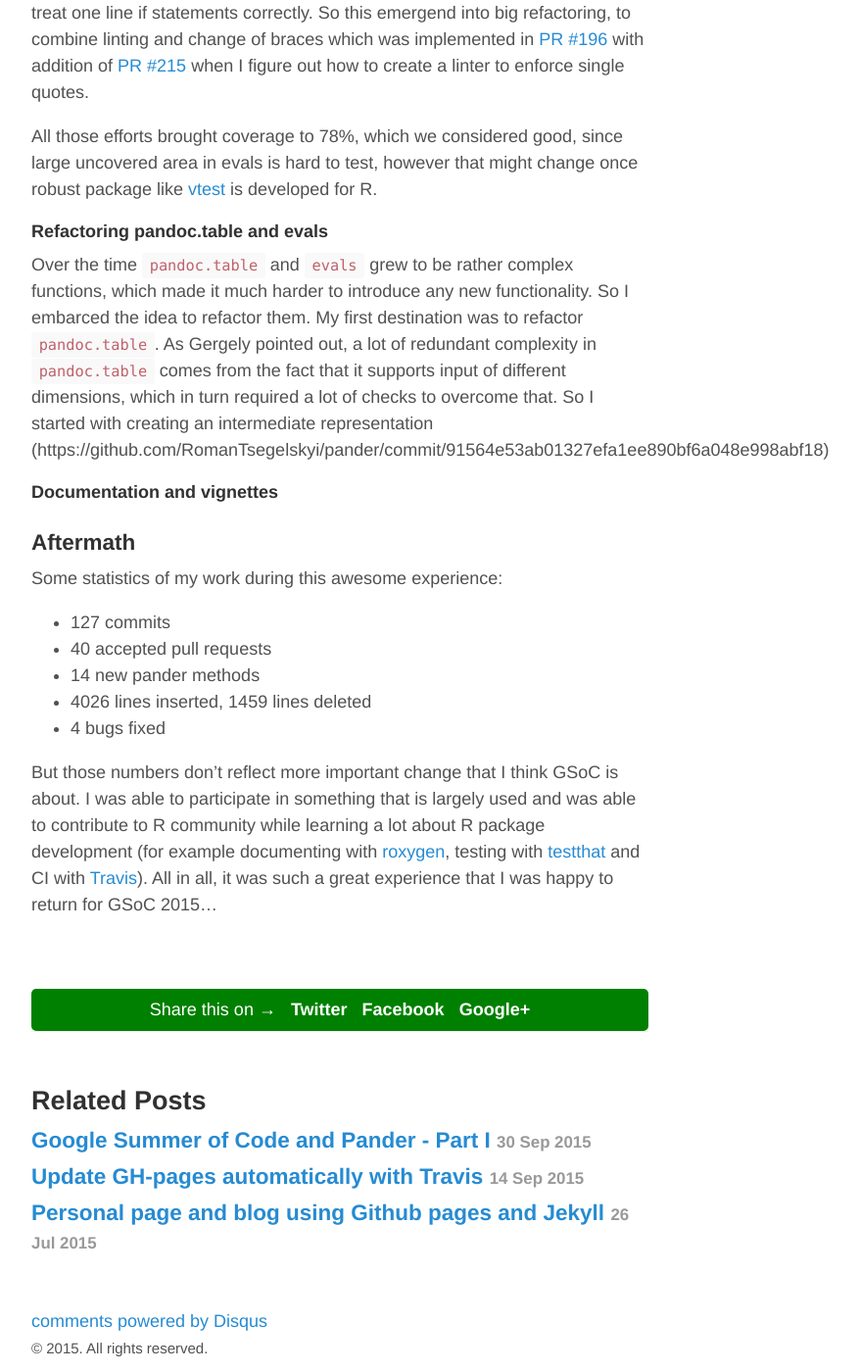
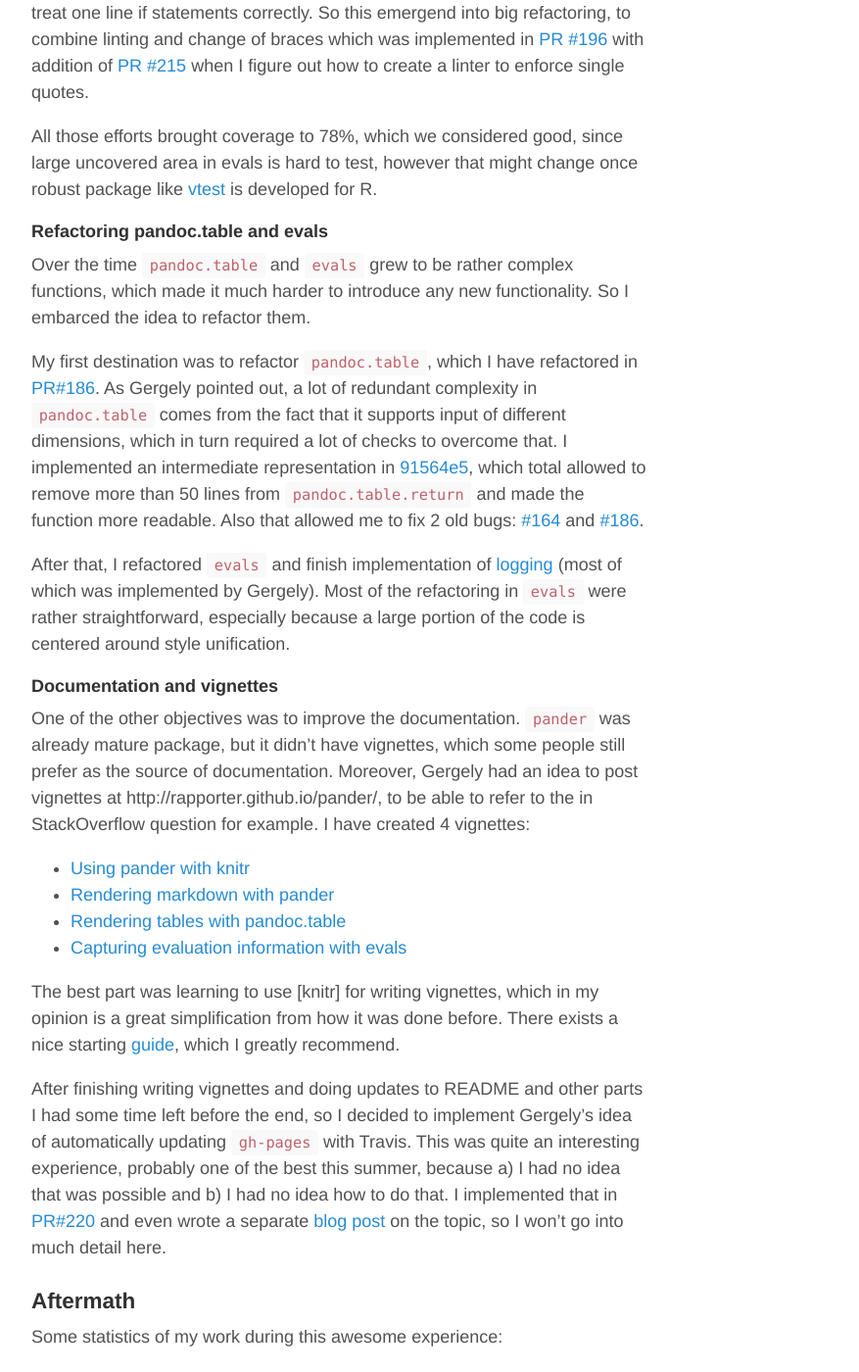
Before and after one commit to RomanTsegelskyi/blog, a Jekyll site: the page built from _posts/2015-10-12-gsoc-p2.md, in a window 1280 px wide and 1400 px high, scrolled down 1658 px. Shown: the whole window at 98% size, without its empty margins (293-1170 px from the left). Built offline with Jekyll 4.4.1, drawn with Linux system fonts in a browser that asks for light colours; Markdown is read by kramdown in place of the engine named in the settings; comment, search, counter and statistics services are not loaded; some of the changed text lies outside the part shown.

Commit message:
Finished draft

```diff
--- a/_posts/2015-10-12-gsoc-p2.md
+++ b/_posts/2015-10-12-gsoc-p2.md
@@ -4,7 +4,7 @@ title: Google Summer of Code and Pander - Part II
 comments: True
 ---
 
-This article is the second part of the review of participation in GSoC with R project working on pander package. First part is available here.
+This article is the second part of the review of participation in GSoC with R project working on pander package. First part is available [here](http://romantsegelskyi.github.io/pi-blog//2015/09/30/gsoc-p1/).
 
 ### My plan for GSoC 2015
 
@@ -47,20 +47,33 @@ All those efforts brought coverage to 78%, which we considered good, since large
 
 #### Refactoring pandoc.table and evals
 
-Over the time `pandoc.table` and `evals` grew to be rather complex functions, which made it much harder to introduce any new functionality. So I embarced the idea to refactor them. My first destination was to refactor `pandoc.table`. As Gergely pointed out, a lot of redundant complexity in `pandoc.table` comes from the fact that it supports input of different dimensions, which in turn required a lot of checks to overcome that. So I started with creating an intermediate representation (https://github.com/RomanTsegelskyi/pander/commit/91564e53ab01327efa1ee890bf6a048e998abf18)
+Over the time `pandoc.table` and `evals` grew to be rather complex functions, which made it much harder to introduce any new functionality. So I embarced the idea to refactor them.
 
+My first destination was to refactor `pandoc.table`, which I have refactored in [PR#186](https://github.com/Rapporter/pander/pull/186). As Gergely pointed out, a lot of redundant complexity in `pandoc.table` comes from the fact that it supports input of different dimensions, which in turn required a lot of checks to overcome that. I implemented an intermediate representation in [91564e5](https://github.com/RomanTsegelskyi/pander/commit/91564e53ab01327efa1ee890bf6a048e998abf18), which total allowed to remove more than 50 lines from `pandoc.table.return` and made the function more readable. Also that allowed me to fix 2 old bugs: [#164](https://github.com/Rapporter/pander/issues/164) and [#186](https://github.com/Rapporter/pander/pull/186).
 
+After that, I refactored `evals` and finish implementation of [logging](https://github.com/Rapporter/pander/pull/124) (most of which was implemented by Gergely). Most of the refactoring in `evals` were rather straightforward, especially because a large portion of the code is centered around style unification.
 
 #### Documentation and vignettes
+
+One of the other objectives was to improve the documentation. `pander` was already mature package, but it didn't have vignettes, which some people still prefer as the source of documentation. Moreover, Gergely had an idea to post vignettes at http://rapporter.github.io/pander/, to be able to refer to the in StackOverflow question for example. I have created 4 vignettes:
+
+* [Using pander with knitr](http://rapporter.github.io/pander/knitr.html)
+* [Rendering markdown with pander](http://rapporter.github.io/pander/pander.html)
+* [Rendering tables with pandoc.table](http://rapporter.github.io/pander/pandoc_table.html)
+* [Capturing evaluation information with evals](http://rapporter.github.io/pander/evals.html)
+
+The best part was learning to use [knitr] for writing vignettes, which in my opinion is a great simplification from how it was done before. There exists a nice starting [guide](http://yihui.name/knitr/demo/vignette/), which I greatly recommend.
+
+After finishing writing vignettes and doing updates to README and other parts I had some time left before the end, so I decided to implement Gergely's idea of automatically updating `gh-pages` with Travis. This was quite an interesting experience, probably one of the best this summer, because a) I had no idea that was possible and b) I had no idea how to do that. I implemented that in [PR#220](https://github.com/Rapporter/pander/pull/220) and even wrote a separate [blog post](http://romantsegelskyi.github.io/pi-blog//2015/09/14/gh-pages-travis/) on the topic, so I won't go into much detail here.
 
 ### Aftermath
 
 Some statistics of my work during this awesome experience:
 
-* 127 commits
-* 40 accepted pull requests
-* 14 new pander methods
-* 4026 lines inserted, 1459 lines deleted
-* 4 bugs fixed
+* 148 commits
+* 39 accepted pull requests
+* 20 new S3 pander methods
+* +8764, -3342 changes through all commits (a lot of this is due to refactoring)
+* 7 bugs fixed
 
-But those numbers don't reflect more important change that I think GSoC is about. I was able to participate in something that is largely used and was able to contribute to R community while learning a lot about R package development (for example documenting with [roxygen](https://cran.r-project.org/web/packages/roxygen2/index.html), testing with [testthat](https://cran.r-project.org/web/packages/testthat/index.html) and CI with [Travis](travis-ci.org)). All in all, it was such a great experience that I was happy to return for GSoC 2015...
+I feel that second year of my participation was quite different from the first one. I had more knowledge of the `pander` internals, which I think resulted in a bit more productive work this summer. Even though, I still learned many new things including using [knitr](), [linter](), [logging with futile.logger](), automatically updating `gh-pages` and etc. Looking back I feel gave me a lot hand-on programming experience, which proves to be useful every day. Also I wanted thank Gergely Daroczi for being an awesome mentor and spending all this time reviewing my changes and helping me to grow. GSoC with Pander was definately a remarkable experience.
```
